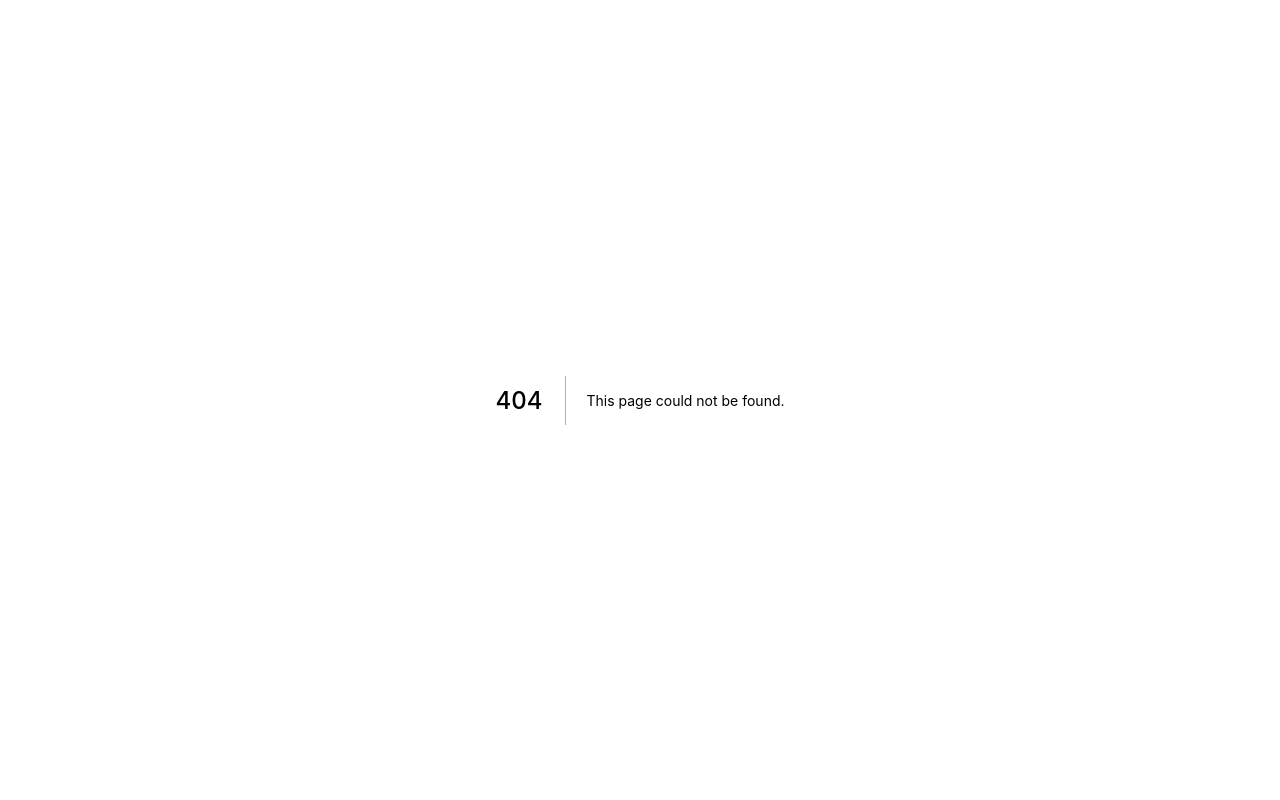
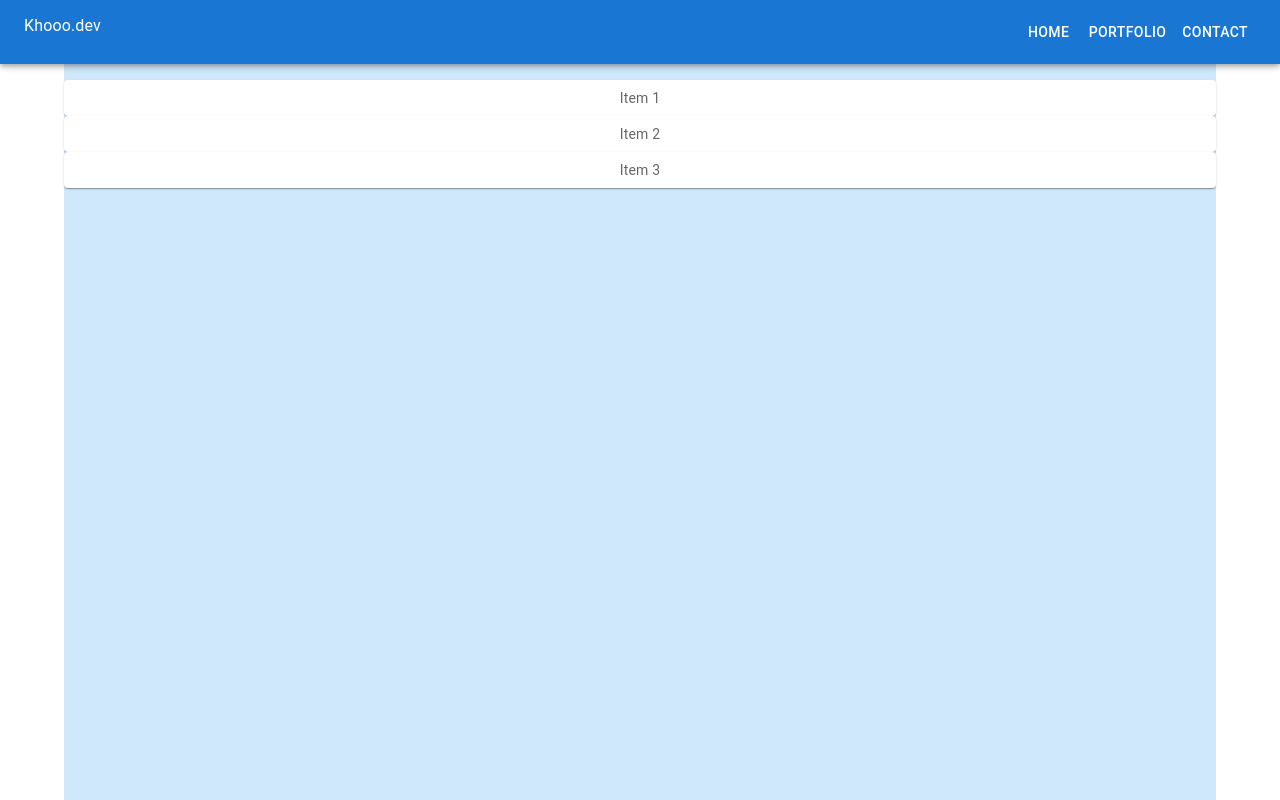
Before and after one commit to bryank91/folio, a Next.js app: page /portfolio in a window 1280 px wide. Before the commit this address had no page. Shown: the top 800 px of the page. Built offline with nearby package versions, Linux system fonts and the light colour scheme.

Commit message:
Ported folio from previous project

```diff
--- /dev/null
+++ b/components/content/container.tsx
@@ -0,0 +1,10 @@
+import React from "react";
+import Container from '@mui/material/Container';
+
+export default function ContentContainer({content} : any) {
+    return (
+        <Container >
+            {content}
+        </Container>
+    )
+}
--- /dev/null
+++ b/components/header/header.tsx
@@ -0,0 +1,37 @@
+import { AppBar, Toolbar, Typography, Button, Grid } from "@mui/material";
+import React from "react";
+
+export default function Header() {
+    const buttonLinks = (name : any, link : any) => {
+        return(
+            <Button color="inherit" href={link}>
+                {name}
+            </Button>
+        )
+    }
+
+    const display = () => {
+        return (
+            <Toolbar>
+            <Grid justifyContent='space-between' container>
+            <Grid>
+                <Typography>
+                    Khooo.dev
+                </Typography>
+            </Grid>
+            <Grid>
+                {buttonLinks("home","/")}
+                {buttonLinks("portfolio","/portfolio")}
+                {buttonLinks("contact","/contact")}
+            </Grid>
+            </Grid>
+            </Toolbar>
+        )
+    }
+
+    return (
+        <header>
+            <AppBar>{display()}</AppBar>
+        </header>
+    )
+}
--- a/package.json
+++ b/package.json
@@ -9,6 +9,9 @@
     "lint": "next lint"
   },
   "dependencies": {
+    "@emotion/react": "^11.10.0",
+    "@emotion/styled": "^11.10.0",
+    "@mui/material": "^5.10.2",
     "next": "12.2.5",
     "react": "18.2.0",
     "react-dom": "18.2.0"
--- /dev/null
+++ b/pages/portfolio/index.js
@@ -0,0 +1,47 @@
+import { styled } from '@mui/material/styles';
+import Box from '@mui/material/Box';
+import Paper from '@mui/material/Paper';
+import Grid from '@mui/material/Unstable_Grid2';
+import Header from '../../components/header/header';
+import ContentContainer from '../../components/content/container';
+
+const Item = styled(Paper)(({ theme }) => ({
+    backgroundColor: theme.palette.mode === 'dark' ? '#1A2027' : '#fff',
+    ...theme.typography.body2,
+    padding: theme.spacing(1),
+    textAlign: 'center',
+    color: theme.palette.text.secondary,
+  }));
+
+const content = () => {
+    return (
+    <Box sx={{ flexGrow: 1 , height: '200vh', bgcolor: '#cfe8fc', paddingTop: "5em"}}>
+        <Grid container>
+          <Grid xs={12}>
+            <Item>
+                Item 1
+            </Item>
+          </Grid>
+          <Grid xs={12}>
+            <Item>
+                Item 2
+            </Item>
+          </Grid>
+          <Grid xs={12}>
+            <Item>
+                Item 3
+            </Item>
+          </Grid>
+        </Grid>
+      </Box>
+    )
+}
+
+export default function Home() {
+    return (
+        <div>
+            <Header />
+            <ContentContainer content={content()} />
+        </div>
+      );
+}
```
Also changed, not shown: pages/index.tsx (+57 -67 lines), 1 other file (tests, documents, lock files or other folders).
